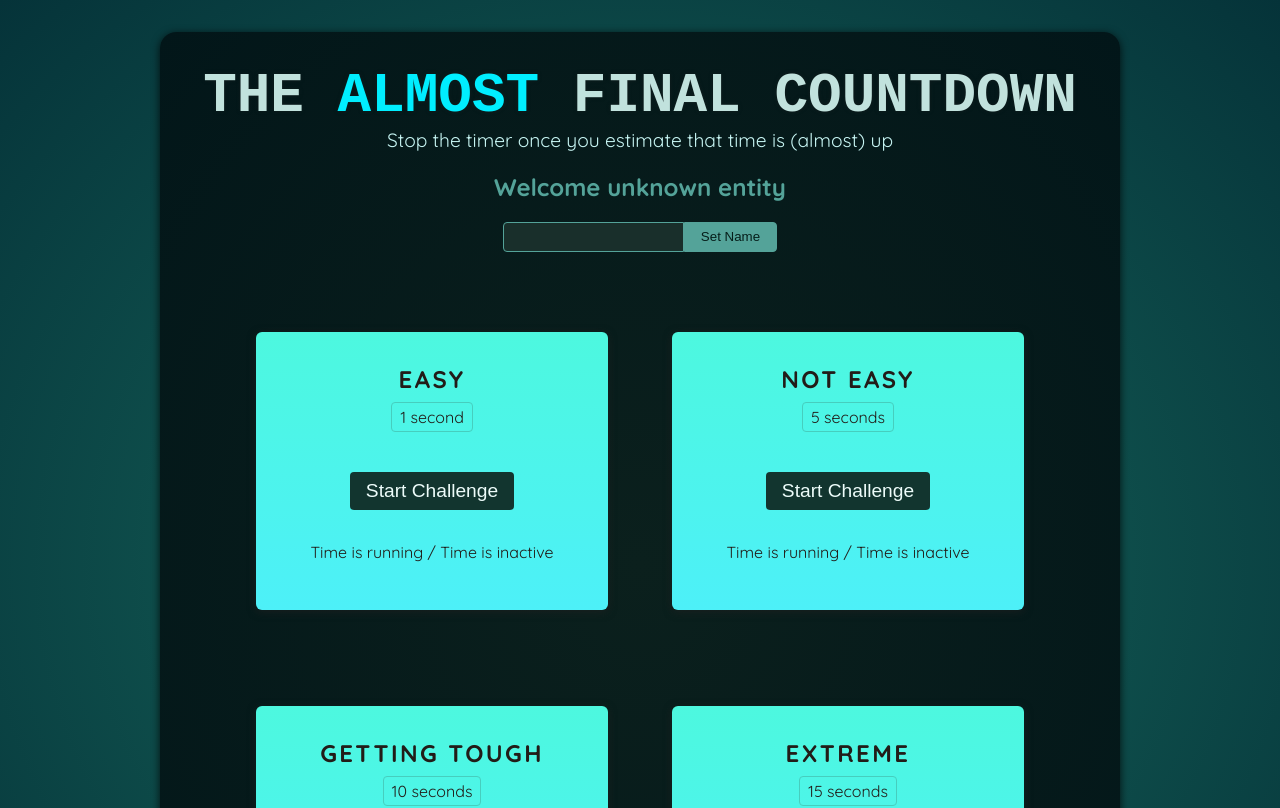
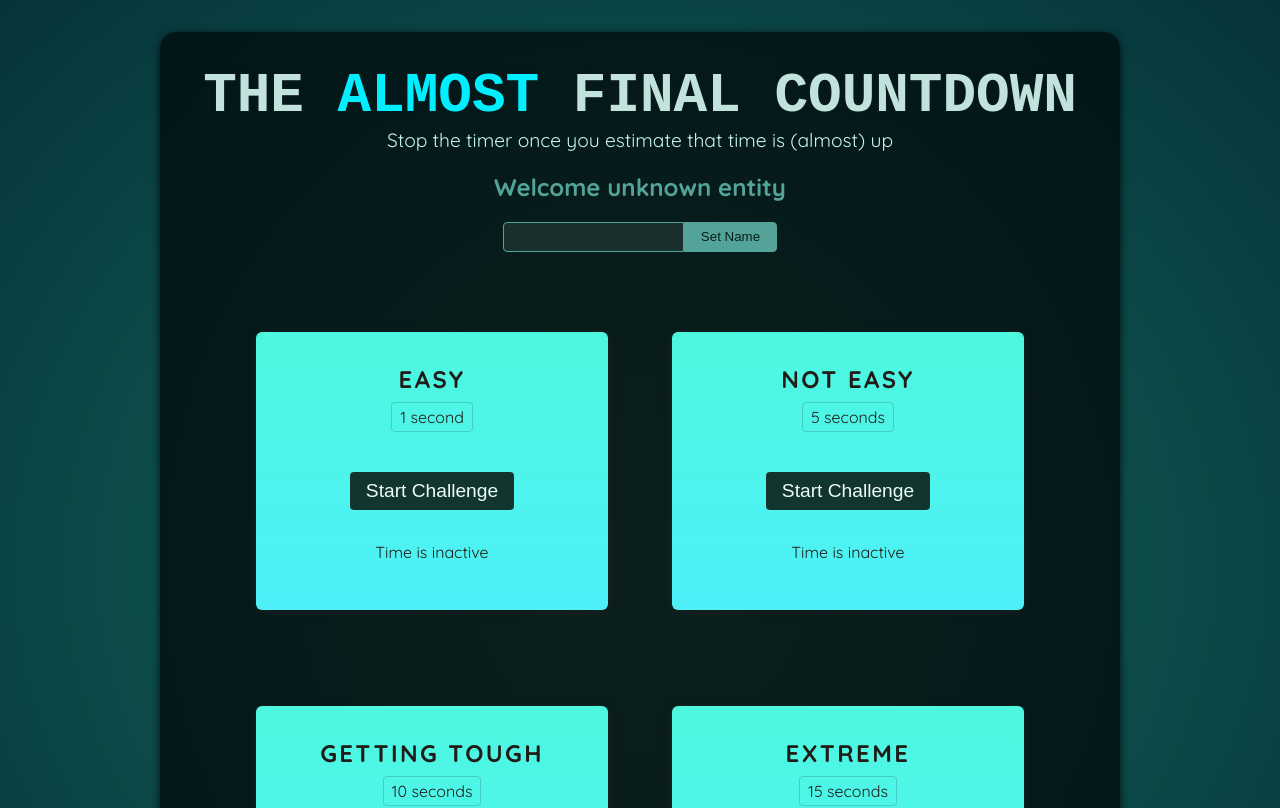
Before and after one commit to saladinhodzic/The-Almost-Final-Countdown, a React (Vite) app: page / in a window 1280 px wide. Shown: the top 808 px of the page. Built offline with nearby package versions, Linux system fonts and the light colour scheme; a web font is replaced by a local one.

Commit message:
Starting the Timer works

```diff
--- a/src/components/TimerChallenge.jsx
+++ b/src/components/TimerChallenge.jsx
@@ -1,14 +1,29 @@
+import { useState } from "react";
+
 export default function TimerChallenge({ title, targetTime }) {
+  const [timeExpired, setTimeExpired] = useState(false);
+  const [timeStarted, setTimeStarted] = useState(false);
+  const handleStart = () => {
+    setTimeStarted(true);
+    setTimeout(() => {
+      setTimeExpired(true);
+    }, targetTime * 1000);
+  };
   return (
     <section className="challenge">
       <h2>{title}</h2>
+      {timeExpired && <p>You lost.</p>}
       <p className="challenge-time">
         {targetTime} second{targetTime > 1 ? "s" : ""}
       </p>
       <p>
-        <button>Start Challenge</button>
+        <button onClick={handleStart}>
+          {timeStarted ? "Stop" : "Start"} Challenge
+        </button>
       </p>
-      <p className="">Time is running / Time is inactive</p>
+      <p className={timeStarted ? "active" : undefined}>
+        {timeStarted ? "Time is running" : "Time is inactive"}
+      </p>
     </section>
   );
 }
```
